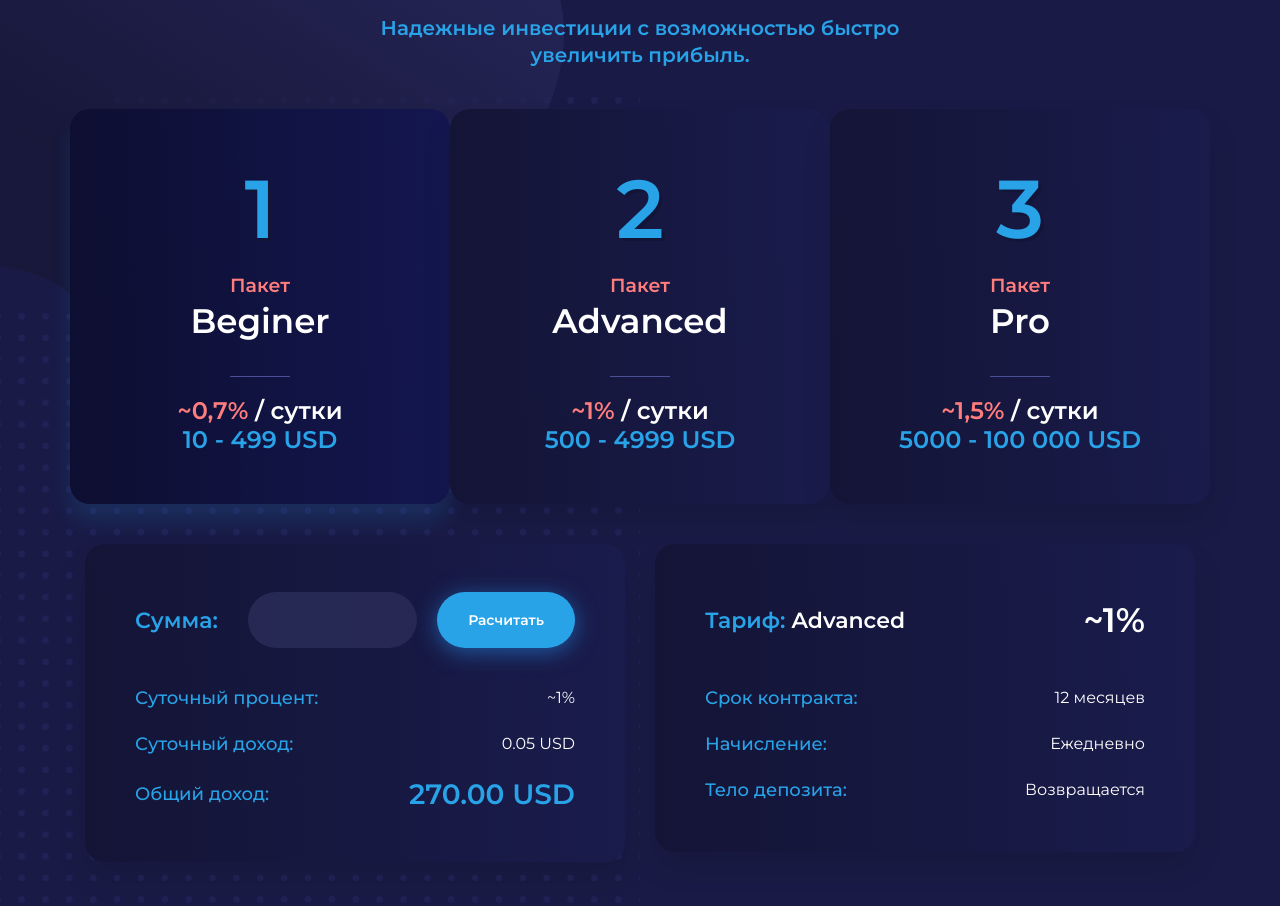
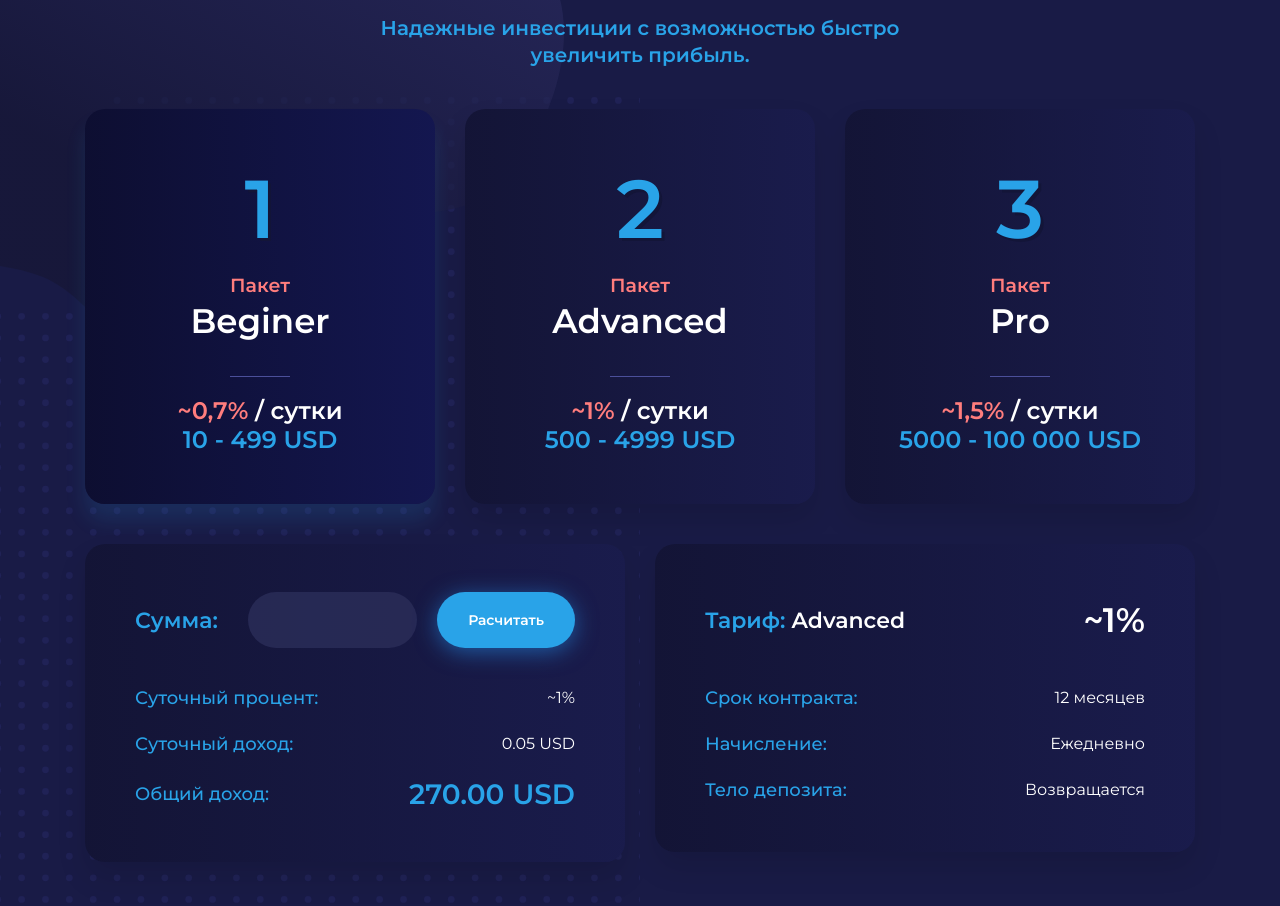
Before and after one commit to undefzahar/FaresFund, a plain HTML site: page index.html in a window 1280 px wide. Shown: the part 2780-3686 px from the top of the page. Drawn offline with nearby package versions, Linux system fonts and the light colour scheme.

Commit message:
Add files via upload

```diff
--- a/css/style.css
+++ b/css/style.css
@@ -360,6 +360,10 @@ header ul.nav-menu li:hover a:before {
 	width: 50%;
 	height: 100%;
 	z-index: -1;
+}
+
+.calculator .p-0 {
+	padding: 0 15px!important;
 }
 
 .calculator .package {
```
